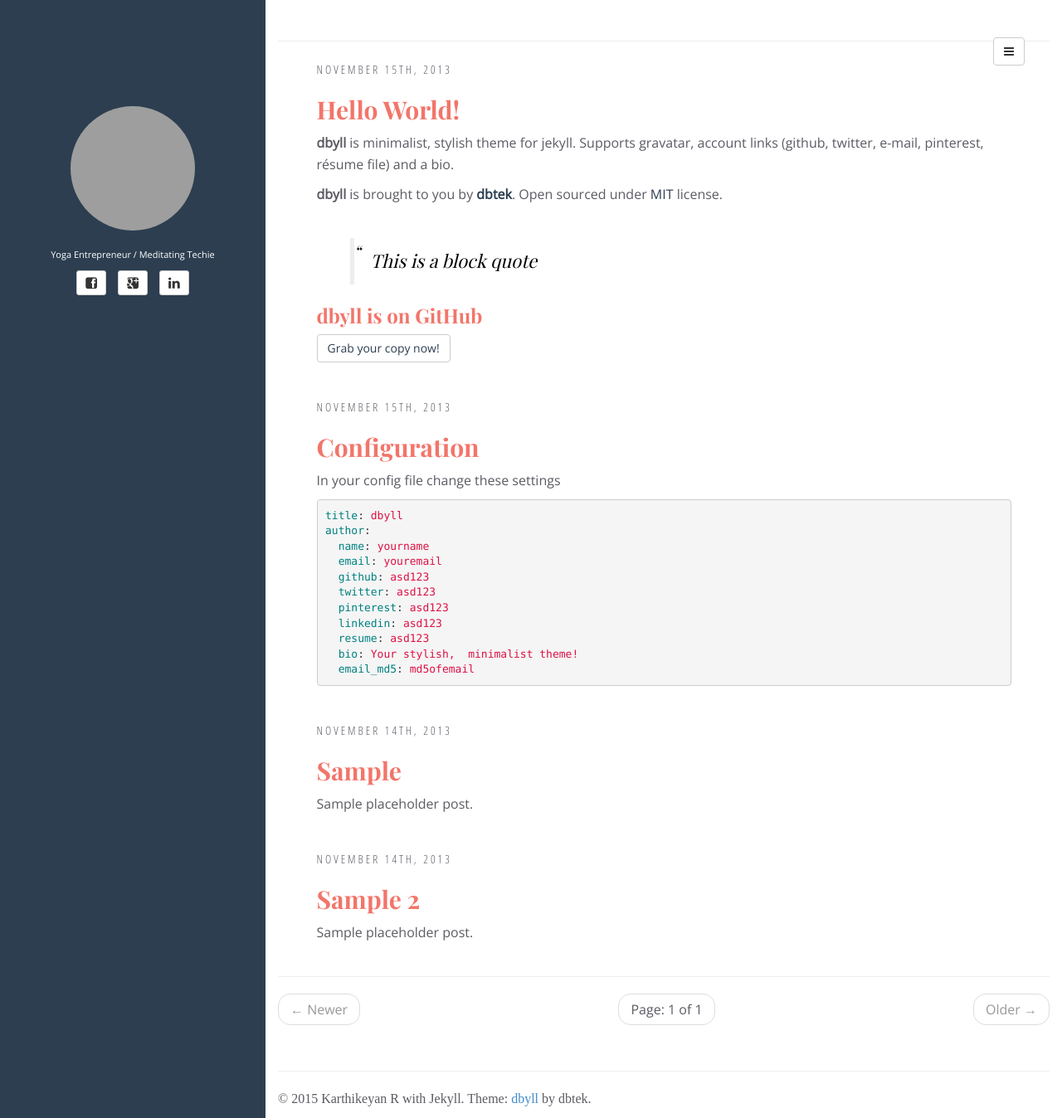
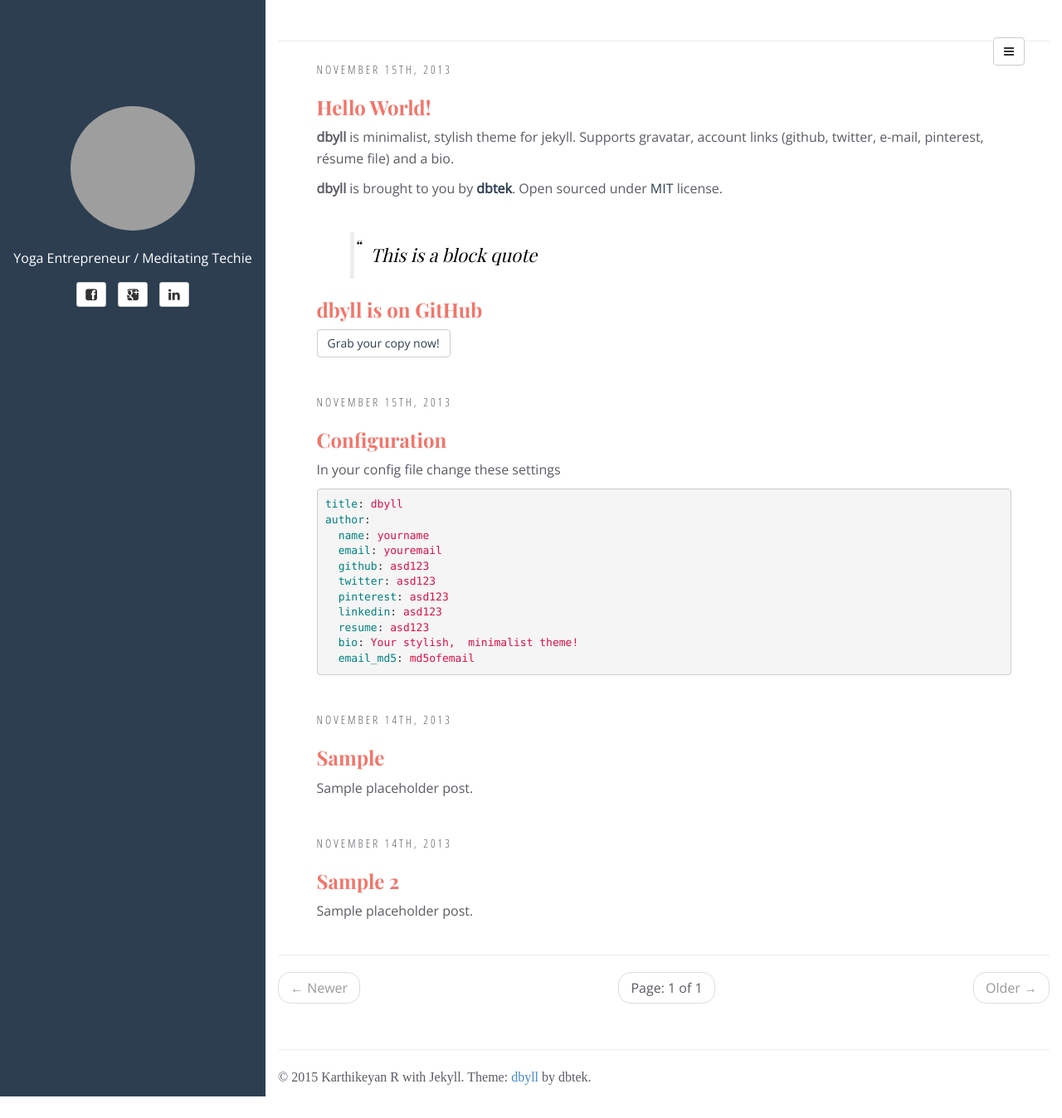
Before and after one commit to ramnathk/krkme, a Jekyll site: the page built from index.html, in a window 1280 px wide and 1348 px high. Shown: the whole window at 83% size. Built offline with Jekyll 4.4.1, drawn with Linux system fonts in a browser that asks for light colours; some web fonts are replaced; the list of posts is cut into pages by our own code; grey boxes are pictures that could not be loaded.

Commit message:
Update style.css

```diff
--- a/assets/css/style.css
+++ b/assets/css/style.css
@@ -43,9 +43,9 @@
 
 #bio {
 	font-family: "Open Sans", sans-serif;
-	font-size: 11px;
+	font-size: 1em;
 	margin: 0 auto;
-	margin-bottom: 10px;
+	margin-bottom: 1em;
 }
 
 #contact-list li .fa,
@@ -116,6 +116,9 @@
 article img { max-width: 100%; }
 
 h1,h2,h3,h4,h5,h6 { font-family: 'Playfair Display', serif;  font-weight: 700;}
+h1 { font-size: 6rem; }
+h2 { font-size: 3rem;}
+h2 { font-size: 2.4rem;}
 article.home h1,
 article.home h2,
 article.home h3,
```
